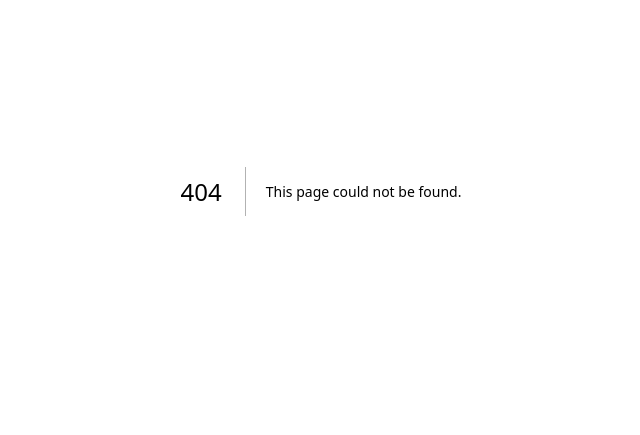
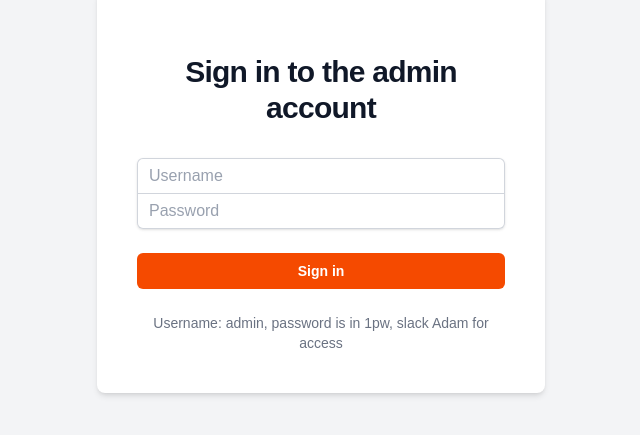
Before and after one commit to adamglasser/fingerprint-poc, a Next.js app: page /login in a window 1280 px wide. Before the commit this address had no page. Shown: the part 209-644 px from the top of the page, without its empty margins (319-959 px from the left). Built offline with nearby package versions, Linux system fonts and the light colour scheme; no server answers.

Commit message:
add auth

```diff
--- a/package.json
+++ b/package.json
@@ -19,6 +19,7 @@
     "dotenv": "^16.4.7",
     "lucide-react": "^0.479.0",
     "next": "15.2.1",
+    "next-auth": "^4.24.11",
     "ngrok": "^5.0.0-beta.2",
     "react": "^19.0.0",
     "react-dom": "^19.0.0",
--- /dev/null
+++ b/src/app/api/auth/[...nextauth]/route.js
@@ -0,0 +1,45 @@
+import NextAuth from "next-auth";
+import CredentialsProvider from "next-auth/providers/credentials";
+
+// Define the auth options
+export const authOptions = {
+  providers: [
+    CredentialsProvider({
+      name: "Credentials",
+      credentials: {
+        username: { label: "Username", type: "text" },
+        password: { label: "Password", type: "password" }
+      },
+      async authorize(credentials) {
+        // Only allow the admin user with the specific password from environment variables
+        if (credentials.username === "admin" && credentials.password === process.env.ADMIN_PASSWORD) {
+          return {
+            id: "1",
+            name: "Admin",
+            email: "admin@example.com",
+          };
+        }
+        return null;
+      }
+    }),
+  ],
+  pages: {
+    signIn: "/login",
+  },
+  callbacks: {
+    async jwt({ token, user }) {
+      if (user) {
+        token.id = user.id;
+      }
+      return token;
+    },
+    async session({ session, token }) {
+      session.user.id = token.id;
+      return session;
+    },
+  },
+};
+
+// Create and export the handler using the auth options
+const handler = NextAuth(authOptions);
+export { handler as GET, handler as POST };
--- /dev/null
+++ b/src/app/components/Header.js
@@ -0,0 +1,34 @@
+"use client";
+
+import { useSession } from "next-auth/react";
+import LogoutButton from "./LogoutButton";
+
+export default function Header() {
+  const { data: session } = useSession();
+
+  if (!session) {
+    return null;
+  }
+
+  return (
+    <header className="sticky top-0 z-10 border-b border-gray-200 bg-white">
+      <div className="mx-auto flex max-w-7xl items-center justify-between p-4">
+        <div className="flex items-center gap-2">
+          <img
+            src="/FP-Favicon-Orange-WhiteBG-32x32.svg"
+            alt="Fingerprint Logo"
+            className="h-8 w-8"
+          />
+          <h1 className="text-xl font-bold text-gray-600">FP Demo App</h1>
+        </div>
+
+        <div className="flex items-center gap-4">
+          <div className="text-sm text-gray-600">
+            Logged in as <span className="font-medium">{session.user.name}</span>
+          </div>
+          <LogoutButton />
+        </div>
+      </div>
+    </header>
+  );
+}
--- /dev/null
+++ b/src/app/components/LogoutButton.js
@@ -0,0 +1,16 @@
+"use client";
+
+import { signOut } from "next-auth/react";
+import { LogOut } from "lucide-react";
+
+export default function LogoutButton() {
+  return (
+    <button
+      onClick={() => signOut({ callbackUrl: "/login" })}
+      className="flex items-center gap-2 rounded-md bg-gray-100 px-3 py-2 text-sm font-medium text-gray-700 hover:bg-gray-200"
+    >
+      <LogOut size={16} />
+      <span>Logout</span>
+    </button>
+  );
+}
--- a/src/app/layout.js
+++ b/src/app/layout.js
@@ -1,5 +1,7 @@
 import { Geist, Geist_Mono } from "next/font/google";
 import "./globals.css";
+import { Providers } from "./providers";
+import Header from "./components/Header";
 
 const geistSans = Geist({
   variable: "--font-geist-sans",
@@ -14,7 +16,6 @@ const geistMono = Geist_Mono({
 export const metadata = {
   title: "FP Demo app",
   description: "FingerprintJS Pro Demo app",
-  themeColor: "#F04405", // Fingerprint primary orange color
   icons: {
     icon: [
       { url: '/FP-Favicon-Orange-WhiteBG-32x32.svg', type: 'image/svg+xml' },
@@ -33,7 +34,10 @@ export default function RootLayout({ children }) {
       <body
         className={`${geistSans.variable} ${geistMono.variable} antialiased`}
       >
-        {children}
+        <Providers>
+          <Header />
+          {children}
+        </Providers>
       </body>
     </html>
   );
--- /dev/null
+++ b/src/app/login/page.js
@@ -0,0 +1,102 @@
+"use client";
+
+import { useState } from "react";
+import { signIn } from "next-auth/react";
+import { useRouter } from "next/navigation";
+
+export default function LoginPage() {
+  const router = useRouter();
+  const [username, setUsername] = useState("");
+  const [password, setPassword] = useState("");
+  const [error, setError] = useState("");
+
+  const handleSubmit = async (e) => {
+    e.preventDefault();
+    setError("");
+
+    try {
+      const result = await signIn("credentials", {
+        username,
+        password,
+        redirect: false,
+      });
+
+      if (result.error) {
+        setError("Invalid credentials");
+        return;
+      }
+
+      router.push("/");
+      router.refresh();
+    } catch (error) {
+      console.error("Login error:", error);
+      setError("Something went wrong. Please try again.");
+    }
+  };
+
+  return (
+    <div className="flex min-h-screen flex-col items-center justify-center bg-gray-100">
+      <div className="w-full max-w-md space-y-8 rounded-lg bg-white p-10 shadow-md">
+        <div>
+          <h2 className="mt-6 text-center text-3xl font-bold tracking-tight text-gray-900">
+            Sign in to the admin account
+          </h2>
+        </div>
+
+        {error && (
+          <div className="rounded-md bg-red-50 p-4 text-sm text-red-700">
+            {error}
+          </div>
+        )}
+
+        <form className="mt-8 space-y-6" onSubmit={handleSubmit}>
+          <div className="-space-y-px rounded-md shadow-sm">
+            <div>
+              <label htmlFor="username" className="sr-only">
+                Username
+              </label>
+              <input
+                id="username"
+                name="username"
+                type="text"
+                required
+                className="relative block w-full rounded-t-md border-0 py-1.5 px-3 text-gray-900 ring-1 ring-inset ring-gray-300 placeholder:text-gray-400 focus:z-10 focus:ring-2 focus:ring-inset focus:ring-orange-600"
+                placeholder="Username"
+                value={username}
+                onChange={(e) => setUsername(e.target.value)}
+              />
+            </div>
+            <div>
+              <label htmlFor="password" className="sr-only">
+                Password
+              </label>
+              <input
+                id="password"
+                name="password"
+                type="password"
+                required
+                className="relative block w-full rounded-b-md border-0 py-1.5 px-3 text-gray-900 ring-1 ring-inset ring-gray-300 placeholder:text-gray-400 focus:z-10 focus:ring-2 focus:ring-inset focus:ring-orange-600"
+                placeholder="Password"
+                value={password}
+                onChange={(e) => setPassword(e.target.value)}
+              />
+            </div>
+          </div>
+
+          <div>
+            <button
+              type="submit"
+              className="group relative flex w-full justify-center rounded-md bg-orange-600 px-3 py-2 text-sm font-semibold text-white hover:bg-orange-700 focus-visible:outline focus-visible:outline-2 focus-visible:outline-offset-2 focus-visible:outline-orange-600"
+            >
+              Sign in
+            </button>
+          </div>
+
+          <div className="text-sm text-center text-gray-500">
+            <p>Username: admin, password is in 1pw, slack Adam for access</p>
+          </div>
+        </form>
+      </div>
+    </div>
+  );
+}
--- /dev/null
+++ b/src/app/providers.js
@@ -0,0 +1,7 @@
+"use client";
+
+import { SessionProvider } from "next-auth/react";
+
+export function Providers({ children }) {
+  return <SessionProvider>{children}</SessionProvider>;
+}
--- /dev/null
+++ b/src/lib/auth-server.js
@@ -0,0 +1,17 @@
+import { getServerSession } from "next-auth";
+import { redirect } from "next/navigation";
+import { authOptions } from "../app/api/auth/[...nextauth]/route";
+
+export async function getSession() {
+  return await getServerSession(authOptions);
+}
+
+export async function requireAuth() {
+  const session = await getSession();
+
+  if (!session) {
+    redirect("/login");
+  }
+
+  return session;
+}
--- /dev/null
+++ b/src/lib/auth.js
@@ -0,0 +1,24 @@
+"use client";
+
+import { useSession } from "next-auth/react";
+import { useRouter } from "next/navigation";
+import { useEffect } from "react";
+
+export function useRequireAuth() {
+  const { data: session, status } = useSession();
+  const router = useRouter();
+
+  useEffect(() => {
+    if (status === "loading") return;
+    if (!session) {
+      router.push("/login");
+    }
+  }, [session, status, router]);
+
+  return { session, status };
+}
+
+export function useIsAuthenticated() {
+  const { data: session } = useSession();
+  return !!session;
+}
--- /dev/null
+++ b/src/middleware.js
@@ -0,0 +1,50 @@
+import { NextResponse } from "next/server";
+import { getToken } from "next-auth/jwt";
+
+export async function middleware(request) {
+  // Get the token using the secret from environment variables
+  const token = await getToken({
+    req: request,
+    secret: process.env.NEXTAUTH_SECRET
+  });
+
+  const isAuthenticated = !!token;
+
+  // Define public paths that don't require authentication
+  const publicPaths = ["/login"];
+  const isPublicPath = publicPaths.some(path =>
+    request.nextUrl.pathname.startsWith(path)
+  );
+
+  // Check if the path is for the Next Auth API or webhooks
+  const isAuthPath = request.nextUrl.pathname.startsWith("/api/auth");
+  const isWebhookPath = request.nextUrl.pathname.startsWith("/webhooks") ||
+                        request.nextUrl.pathname.startsWith("/api/webhooks");
+
+  // Allow access to public paths, auth API, and webhooks without authentication
+  if (isPublicPath || isAuthPath || isWebhookPath) {
+    return NextResponse.next();
+  }
+
+  // Redirect to login if not authenticated
+  if (!isAuthenticated) {
+    const loginUrl = new URL("/login", request.url);
+    return NextResponse.redirect(loginUrl);
+  }
+
+  // Allow access to protected routes if authenticated
+  return NextResponse.next();
+}
+
+export const config = {
+  matcher: [
+    /*
+     * Match all request paths except:
+     * - _next/static (static files)
+     * - _next/image (image optimization files)
+     * - favicon.ico (favicon file)
+     * - public folder
+     */
+    "/((?!_next/static|_next/image|favicon.ico|.*\\.svg).*)",
+  ],
+};
```
Also changed, not shown: 2 other files (tests, documents, lock files or other folders).
